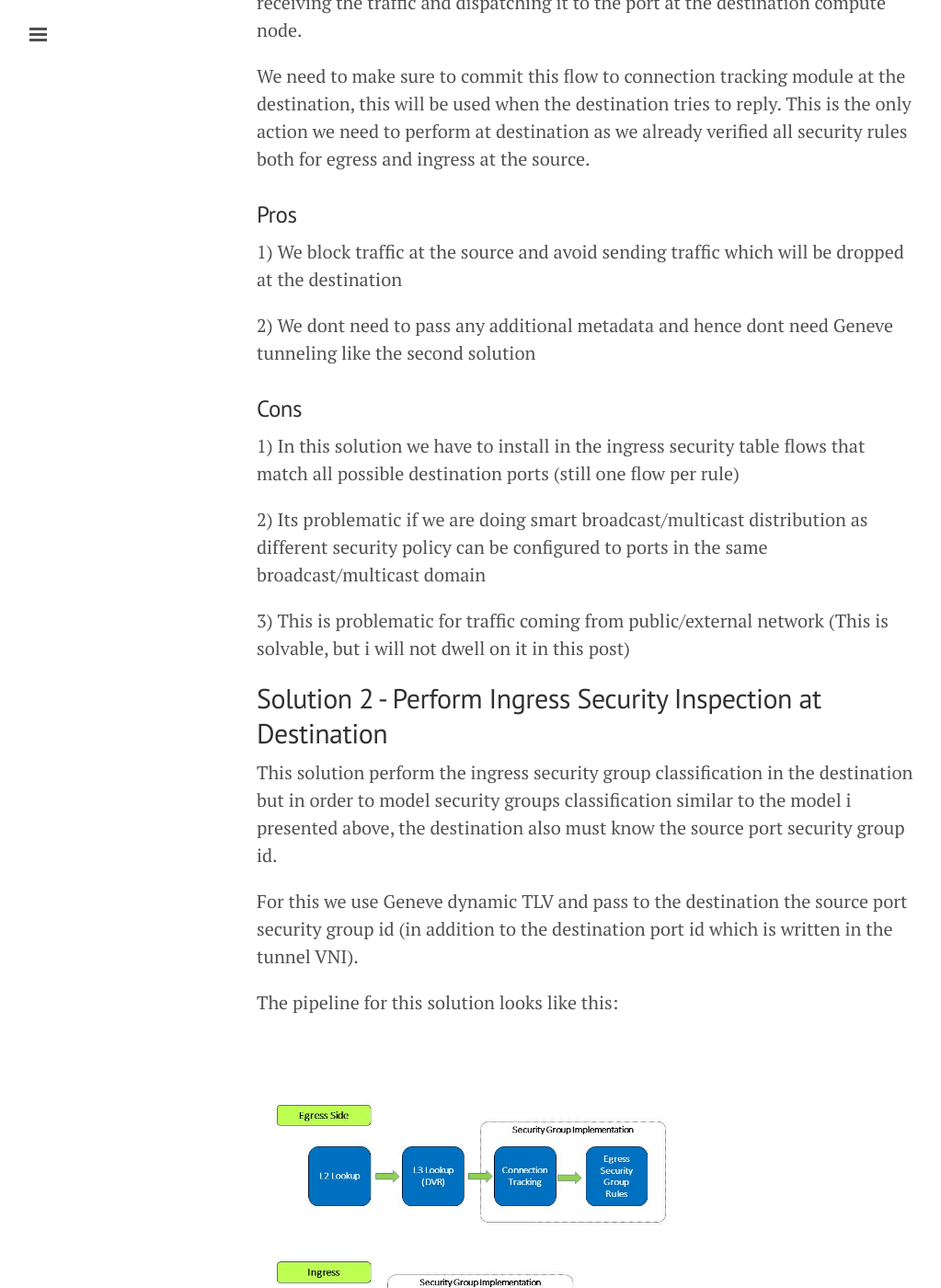
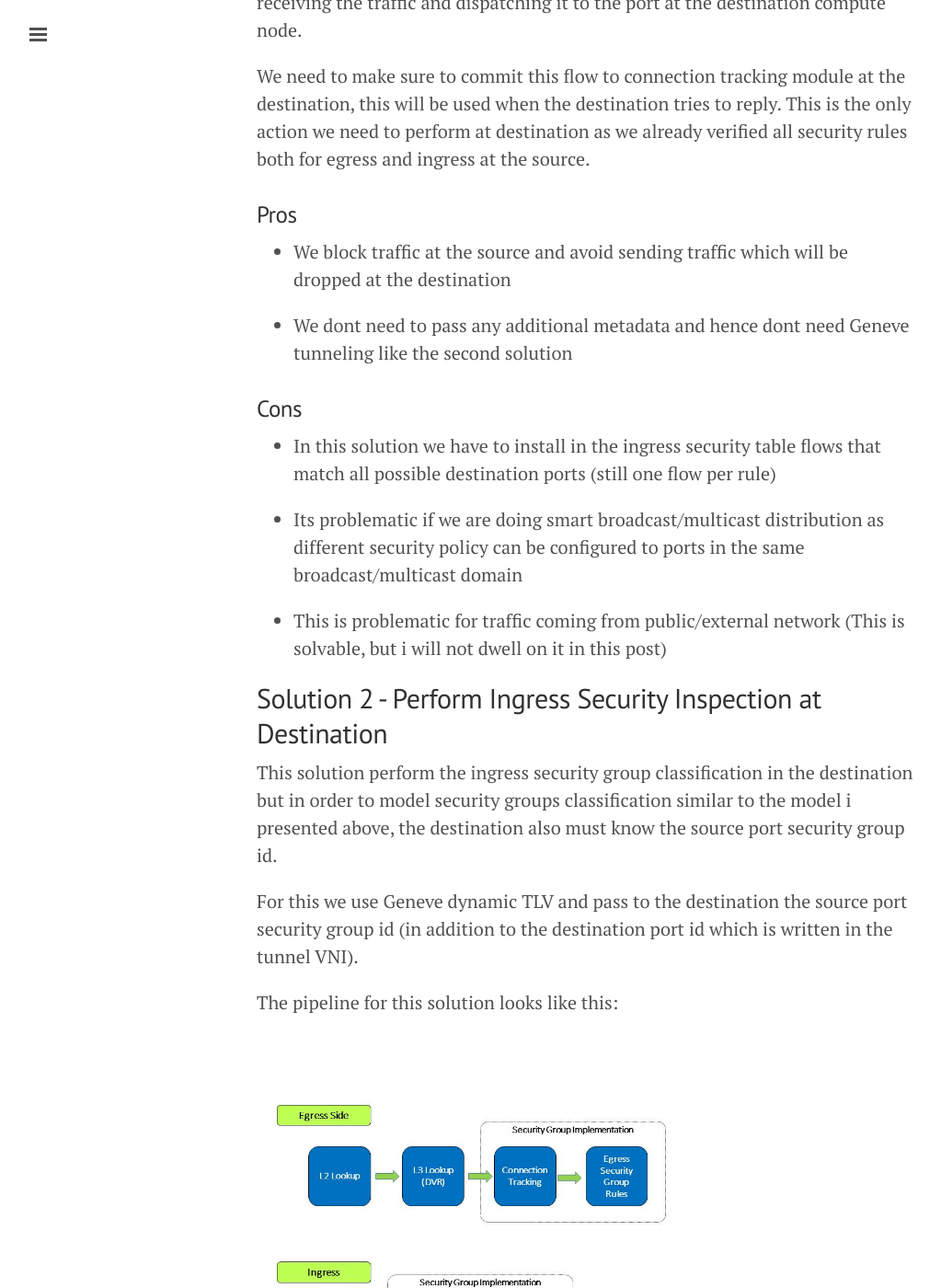
Before and after one commit to GalSagie/GalSagie.github.io, a Jekyll site: the page built from _posts/2015-12-28-dragonflow-security-groups.md, in a window 1280 px wide and 1400 px high, scrolled down 6886 px. Shown: the whole window at 92% size, without its empty margins (1-1024 px from the left). Built offline with Jekyll 4.4.1, drawn with Linux system fonts in a browser that asks for light colours; Markdown is read by kramdown in place of the engine named in the settings; comment, search, counter and statistics services are not loaded; some of the changed text lies outside the part shown.

Commit message:
Changes to security groups design blog post

```diff
--- a/_posts/2015-12-28-dragonflow-security-groups.md
+++ b/_posts/2015-12-28-dragonflow-security-groups.md
@@ -223,21 +223,21 @@ rules both for egress and ingress at the source.
 
 ### Pros
 
-1) We block traffic at the source and avoid sending traffic which will be dropped
+* We block traffic at the source and avoid sending traffic which will be dropped
 at the destination
 
-2) We dont need to pass any additional metadata and hence dont need Geneve tunneling
+* We dont need to pass any additional metadata and hence dont need Geneve tunneling
 like the second solution
 
 ### Cons
 
-1) In this solution we have to install in the ingress security table flows that match
+* In this solution we have to install in the ingress security table flows that match
 all possible destination ports (still one flow per rule)
 
-2) Its problematic if we are doing smart broadcast/multicast distribution as different
+* Its problematic if we are doing smart broadcast/multicast distribution as different
 security policy can be configured to ports in the same broadcast/multicast domain
 
-3) This is problematic for traffic coming from public/external network
+* This is problematic for traffic coming from public/external network
    (This is solvable, but i will not dwell on it in this post)
 
 
@@ -257,18 +257,18 @@ The pipeline for this solution looks like this:
 
 ### Pros
 
-1) Easier to model public/external traffic security groups
+* Easier to model public/external traffic security groups
 
-2) Can work for optimized L2 broadcast/multicast traffic
+* Can work for optimized L2 broadcast/multicast traffic
 
-3) Require installing security group rule flows only for local ports
+* Require installing security group rule flows only for local ports
 
 ### Cons
 
-1) We have to use Geneve (or other dynamic tunneling) in order to pass the
+* We have to use Geneve (or other dynamic tunneling) in order to pass the
 source security group id number.
 
-2) We send traffic to destination even when we can know it is going to be
+* We send traffic to destination even when we can know it is going to be
 dropped
 
 # Summary
```
